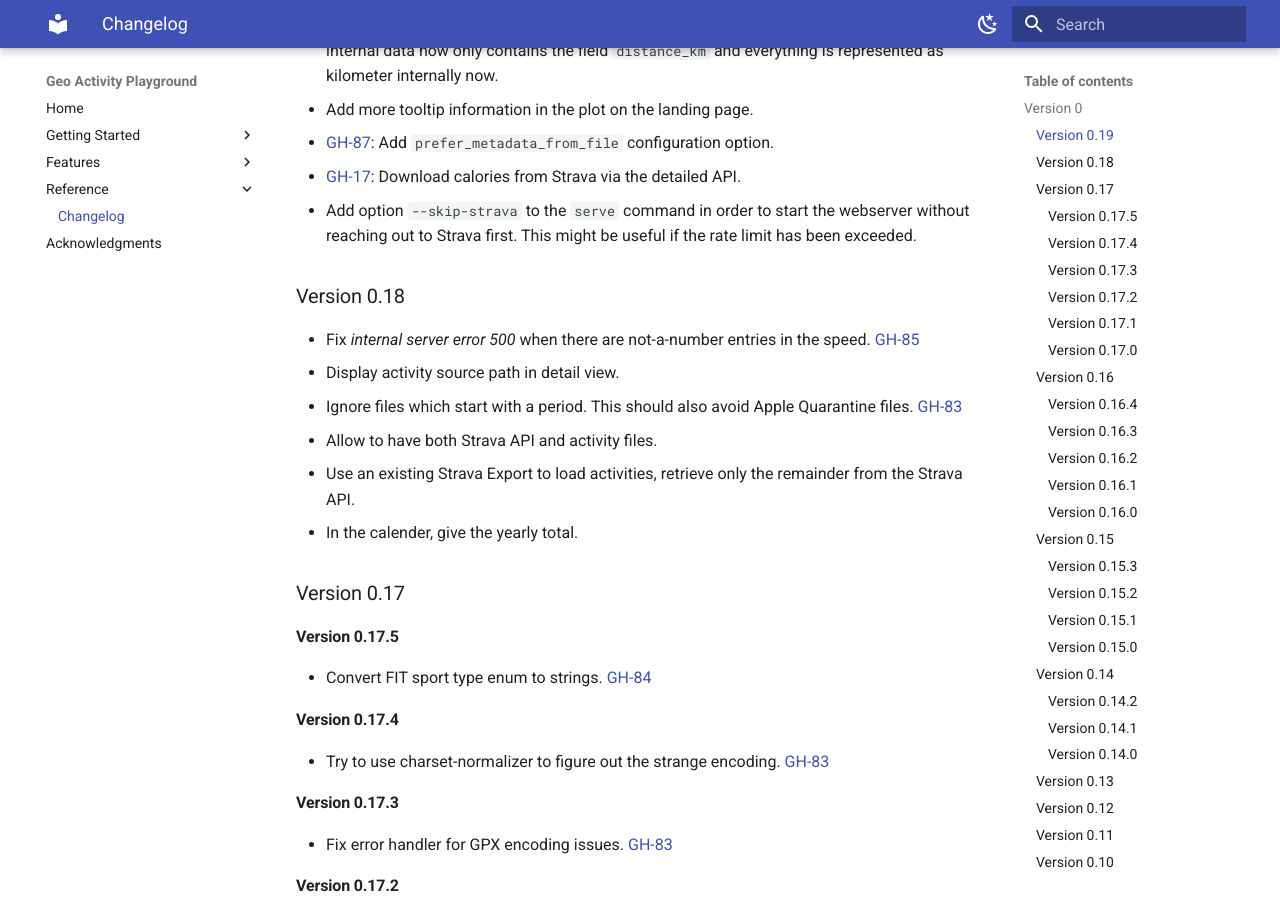
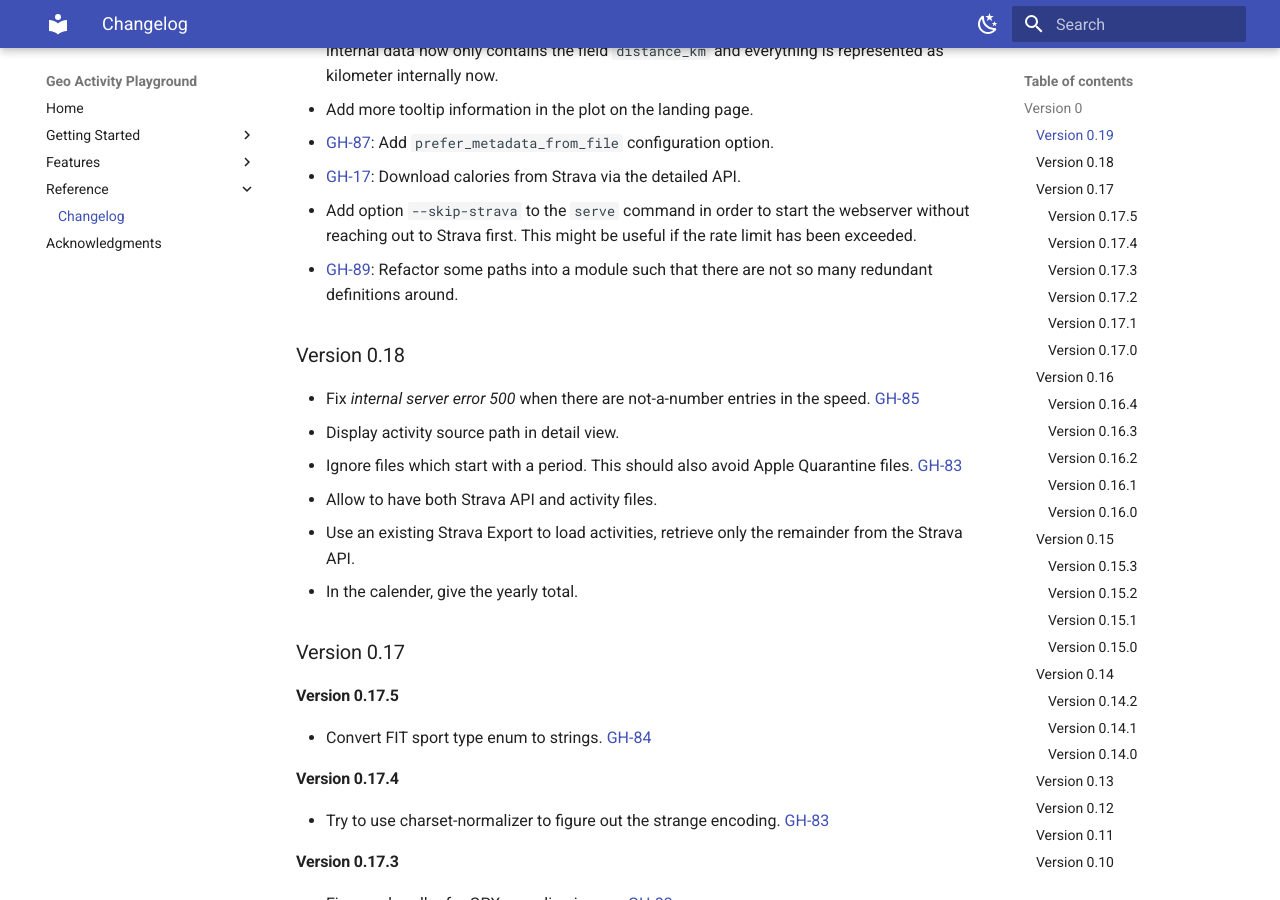
Before and after one commit to martin-ueding/geo-activity-playground, an MkDocs documentation site: the page built from docs/reference/changelog.md, in a window 1280 px wide and 900 px high, scrolled down 439 px. Built offline with MkDocs 1.6.1 and Material for MkDocs 9.7.7, drawn with Linux system fonts in a browser that asks for light colours.

Commit message:
Changelog entry

```diff
--- a/docs/reference/changelog.md
+++ b/docs/reference/changelog.md
@@ -13,6 +13,7 @@ This is the pre-release series. Things haven't settled yet, so each minor versio
 - [GH-87](https://github.com/martin-ueding/geo-activity-playground/issues/87): Add `prefer_metadata_from_file` configuration option.
 - [GH-17](https://github.com/martin-ueding/geo-activity-playground/issues/17): Download calories from Strava via the detailed API.
 - Add option `--skip-strava` to the `serve` command in order to start the webserver without reaching out to Strava first. This might be useful if the rate limit has been exceeded.
+- [GH-89](https://github.com/martin-ueding/geo-activity-playground/issues/89): Refactor some paths into a module such that there are not so many redundant definitions around.
 
 
 ### Version 0.18
```
